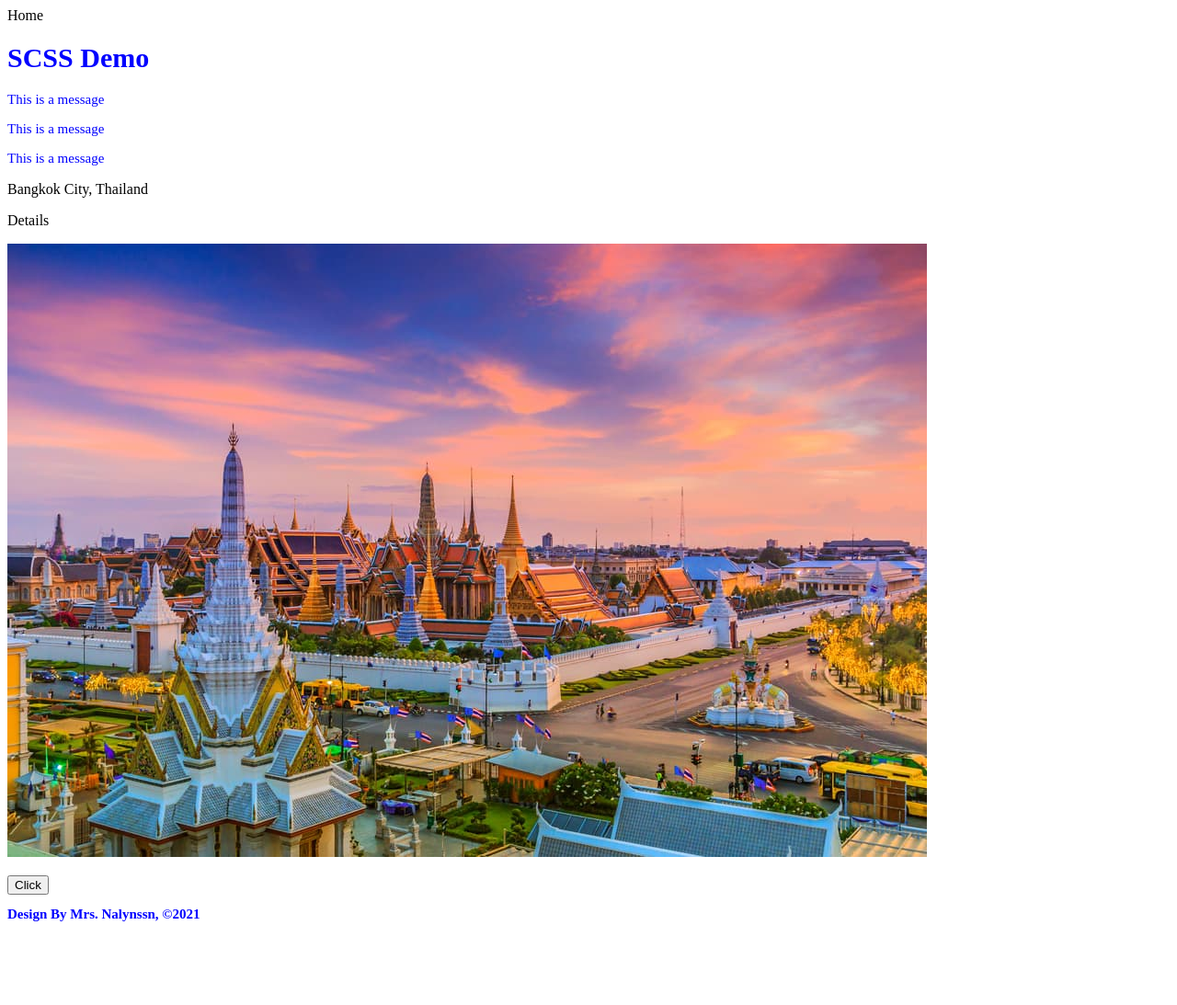
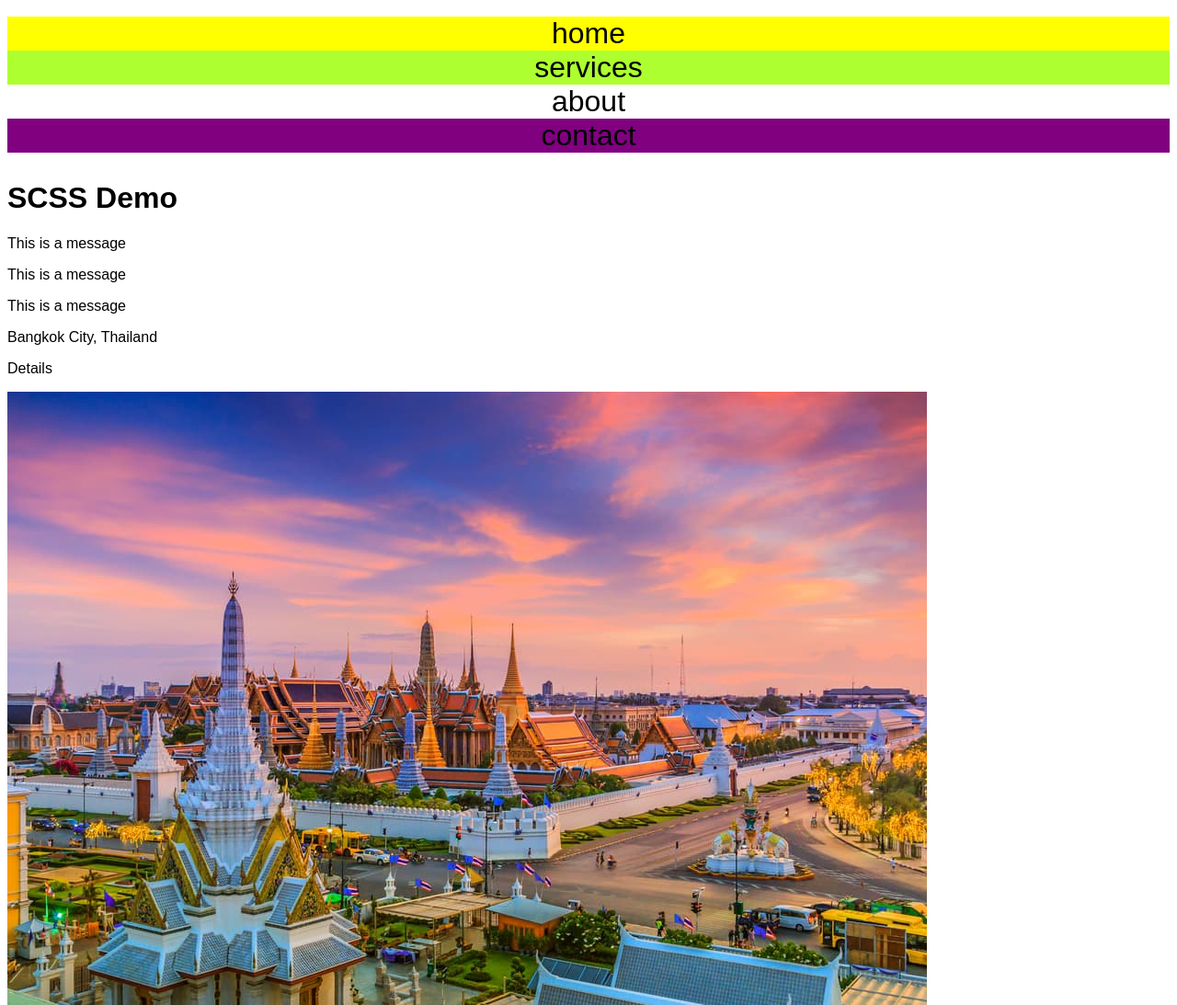
Before and after one commit to nalynq9/webdesign8, a plain HTML site: page index.html in a window 1280 px wide. Shown: the top 1093 px of the page at 92% size. Before the commit the page ends 1015 px from the top, so only its background shows below. Drawn offline with Linux system fonts and the light colour scheme.

Commit message:
Initial Commit

```diff
--- a/index.html
+++ b/index.html
@@ -3,12 +3,15 @@
     <head>
         <meta charset="utf-8">
         <title>Content</title>
-        <link rel="stylesheet" href="styles/condition.css">
+        <link rel="stylesheet" href="styles/style.css">
     </head>
 
     <body>
         <nav>
-            <div class="home">Home</div>
+            <div class="home">home</div>
+            <div class="services">services</div>
+            <div class="about">about</div>
+            <div class="contact">contact</div>
         </nav>
         <header>
             <h1>SCSS Demo</h1>
--- a/styles/style.scss
+++ b/styles/style.scss
@@ -1,14 +1,28 @@
-$them-color: (
-    primary: #005dc2,
-    secondary: #b2ffff,
-    accent: pink,
-);
+body {
+    font-family: Arial, Helvetica, sans-serif;
+    font-size: 1em;
 
-body{
-    background-color: map-get($them-color, primary);
-    color: map-get($them-color, secondary);
-
-    input{
-        color: map-get($them-color,accent );
+    nav {
+        font-size: 2em;
+        text-align: center;
+        cursor: pointer;
+        padding: 10px 0;
+        .home{
+            background-color: yellow;
+        }
+        .services {
+            background-color: greenyellow;
+        }
+        .about-us{
+        background-color: powderblue;
+        }
+        .contact {
+            background-color: purple;
+        }
+    }
+    main {
+        h1{
+            font-size: 1.5em;
+        }
     }
 }
```
Also changed, not shown: styles/style.css, 1 other file.
